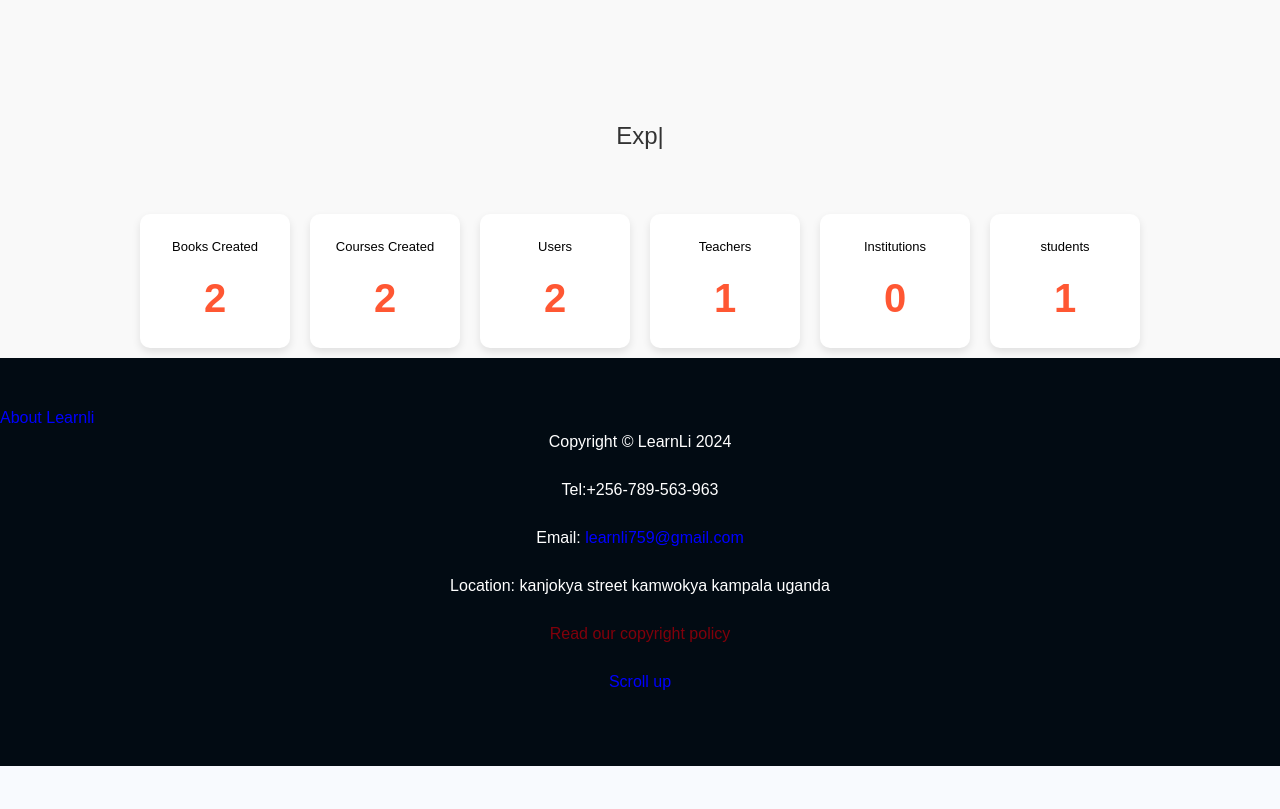
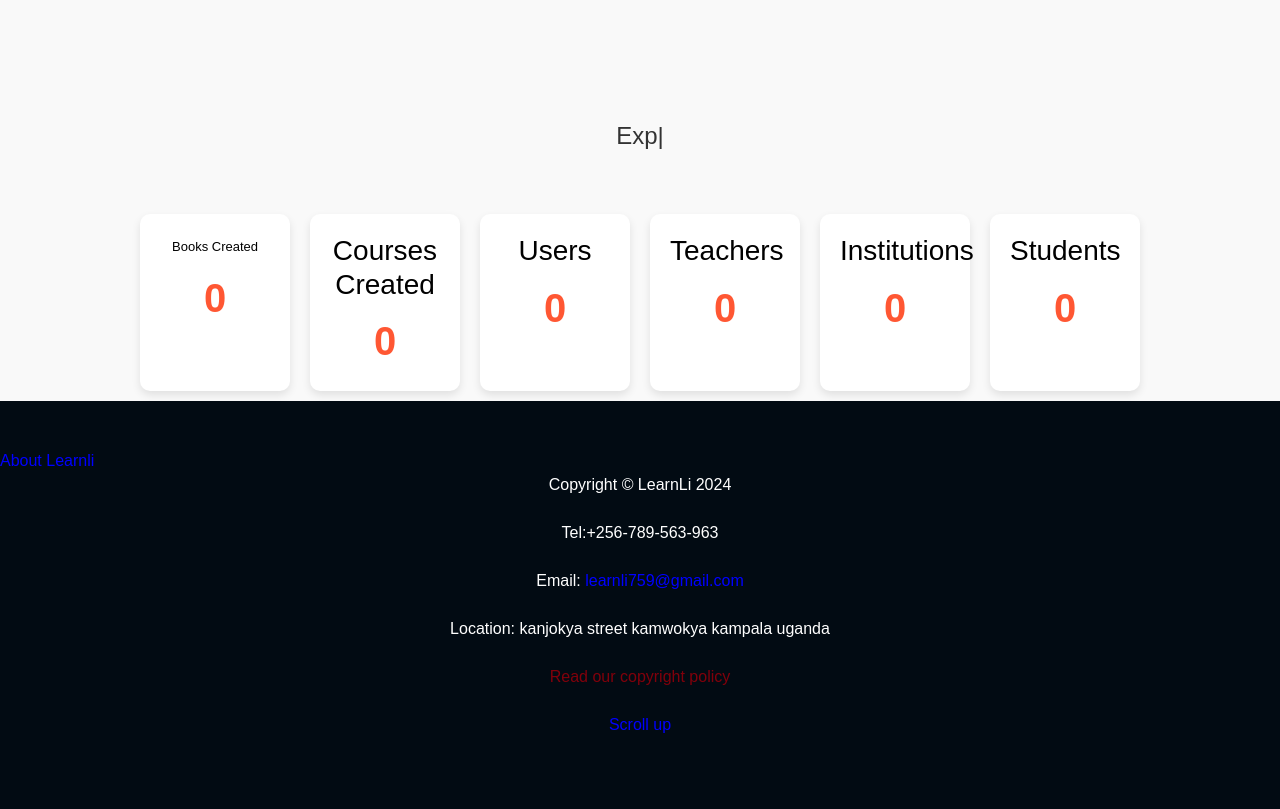
Before and after one commit to Learnli23/Learnli, a Django app: page / in a window 1280 px wide. Shown: the part 460-1269 px from the top of the page. Before the commit the page ends 1226 px from the top, so only its background shows below. Run offline with Django 5.2, Linux system fonts and the light colour scheme; data comes from the database, SQL or seed files in the repository; some libraries are stand-ins or nearby versions.

Commit message:
Update home.html

```diff
--- a/Learnli/users/templates/home.html
+++ b/Learnli/users/templates/home.html
@@ -33,28 +33,27 @@
     <div class="count-item">
         <srtong style="font-size: small;">Books Created</strong>
 
-        <div id="book-count" class="count-number">{{ book_count }}</div>
+         <div id="book-count" class="count-number">0</div>
     </div>
     <div class="count-item">
-        <srtong style="font-size: small;">Courses Created</strong>
-        <div id="course-count" class="count-number">{{ course_count }}</div>
+        <h3>Courses Created</h3>
+        <div id="course-count" class="count-number">0</div>
     </div>
     <div class="count-item">
-        <srtong style="font-size: small;">  Users</strong>
-        <div id="user-count" class="count-number">{{ user_count }}</div>
+        <h3>Users</h3>
+        <div id="user-count" class="count-number">0</div>
     </div>
     <div class="count-item">
-        <srtong style="font-size: small;">Teachers</strong>
-        <div id="teacher-count" class="count-number">{{ teacher_count }}</div>
-    </div>
-
-    <div class="count-item">
-        <srtong style="font-size: small;">Institutions</strong>
-        <div id="institution-count" class="count-number">{{ institution_count }}</div>
+        <h3>Teachers</h3>
+        <div id="teacher-count" class="count-number">0</div>
     </div>
     <div class="count-item">
-        <srtong style="font-size: small;">students</strong>
-        <div id="student-count" class="count-number">{{ student_count }}</div>
+        <h3>Institutions</h3>
+        <div id="institution-count" class="count-number">0</div>
+    </div>
+    <div class="count-item">
+        <h3>Students</h3>
+        <div id="student-count" class="count-number">0</div>
     </div>
 </div>
 
```
